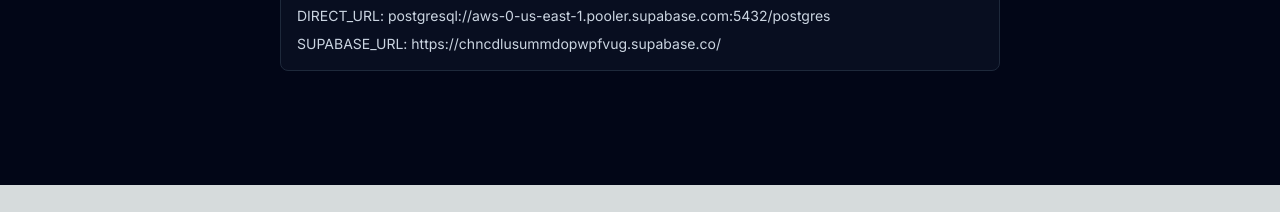
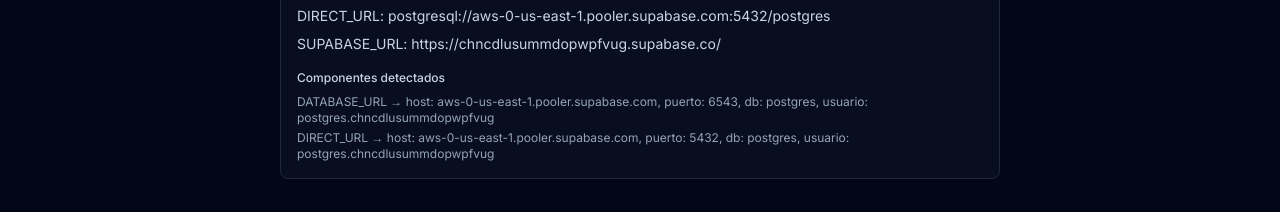
Before and after one commit to JMontes1986/GemelliPrintAgent, a Next.js app in the folder web/: page /diagnostico-supabase in a window 1280 px wide. Shown: the part 615-827 px from the top of the page. Before the commit the page ends 800 px from the top, so only its background shows below. Built offline with nearby package versions, Linux system fonts and the light colour scheme; no server answers; the database is empty.

Commit message:
Update page.tsx

```diff
--- a/web/app/diagnostico-supabase/page.tsx
+++ b/web/app/diagnostico-supabase/page.tsx
@@ -15,6 +15,33 @@
   }
 }
 
+const parseUrlInfo = (value?: string) => {
+  if (!value) {
+    return { host: null, port: null, database: null, username: null }
+  }
+  try {
+    const url = new URL(value)
+    return {
+      host: url.hostname,
+      port: url.port || null,
+      database: url.pathname.replace('/', '') || null,
+      username: url.username || null
+    }
+  } catch {
+    return { host: 'formato_invalido', port: null, database: null, username: null }
+  }
+}
+
+const getPoolerHint = (databaseUrl?: string) => {
+  const info = parseUrlInfo(databaseUrl)
+  if (!info.host || info.host === 'formato_invalido') return null
+  if (!info.host.includes('pooler.supabase.com')) return null
+  if (!info.username || !info.username.includes('.')) {
+    return 'El pooler de Supabase requiere que el usuario incluya el project ref (por ejemplo: postgres.<project-ref>).'
+  }
+  return null
+}
+
 const getDiagnostics = async () => {
   const env = {
     databaseUrl: envStatus(process.env.DATABASE_URL),
@@ -28,6 +55,11 @@
     databaseUrl: redactUrl(process.env.DATABASE_URL),
     directUrl: redactUrl(process.env.DIRECT_URL),
     supabaseUrl: redactUrl(process.env.NEXT_PUBLIC_SUPABASE_URL)
+  }
+
+  const parsed = {
+    databaseUrl: parseUrlInfo(process.env.DATABASE_URL),
+    directUrl: parseUrlInfo(process.env.DIRECT_URL)
   }
 
   const results: Array<{ label: string; ok: boolean; detail?: string }> = []
@@ -48,7 +80,9 @@
     results.push({ label: 'Consulta tabla User', ok: false, detail: message })
   }
 
-  return { env, redacted, results }
+  const hints = [getPoolerHint(process.env.DATABASE_URL)].filter(Boolean) as string[]
+
+  return { env, redacted, parsed, results, hints }
 }
 
 export default async function DiagnosticoSupabasePage() {
@@ -89,6 +123,16 @@
               </li>
             ))}
           </ul>
+          {diagnostics.hints.length ? (
+            <div className="mt-4 rounded-md border border-amber-500/40 bg-amber-500/10 p-3 text-sm text-amber-200">
+              <p className="font-medium text-amber-100">Sugerencias</p>
+              <ul className="mt-2 list-disc space-y-1 pl-5">
+                {diagnostics.hints.map((hint) => (
+                  <li key={hint}>{hint}</li>
+                ))}
+              </ul>
+            </div>
+          ) : null}
         </section>
 
         <section className="rounded-lg border border-slate-800 bg-slate-900/50 p-4 text-sm text-slate-300">
@@ -98,6 +142,23 @@
             <li>DIRECT_URL: {diagnostics.redacted.directUrl ?? 'N/D'}</li>
             <li>SUPABASE_URL: {diagnostics.redacted.supabaseUrl ?? 'N/D'}</li>
           </ul>
+          <div className="mt-4 text-xs text-slate-400">
+            <p className="font-medium text-slate-300">Componentes detectados</p>
+            <ul className="mt-2 space-y-1">
+              <li>
+                DATABASE_URL → host: {diagnostics.parsed.databaseUrl.host ?? 'N/D'}, puerto:{' '}
+                {diagnostics.parsed.databaseUrl.port ?? 'N/D'}, db:{' '}
+                {diagnostics.parsed.databaseUrl.database ?? 'N/D'}, usuario:{' '}
+                {diagnostics.parsed.databaseUrl.username ?? 'N/D'}
+              </li>
+              <li>
+                DIRECT_URL → host: {diagnostics.parsed.directUrl.host ?? 'N/D'}, puerto:{' '}
+                {diagnostics.parsed.directUrl.port ?? 'N/D'}, db:{' '}
+                {diagnostics.parsed.directUrl.database ?? 'N/D'}, usuario:{' '}
+                {diagnostics.parsed.directUrl.username ?? 'N/D'}
+              </li>
+            </ul>
+          </div>
         </section>
       </div>
     </main>
```
